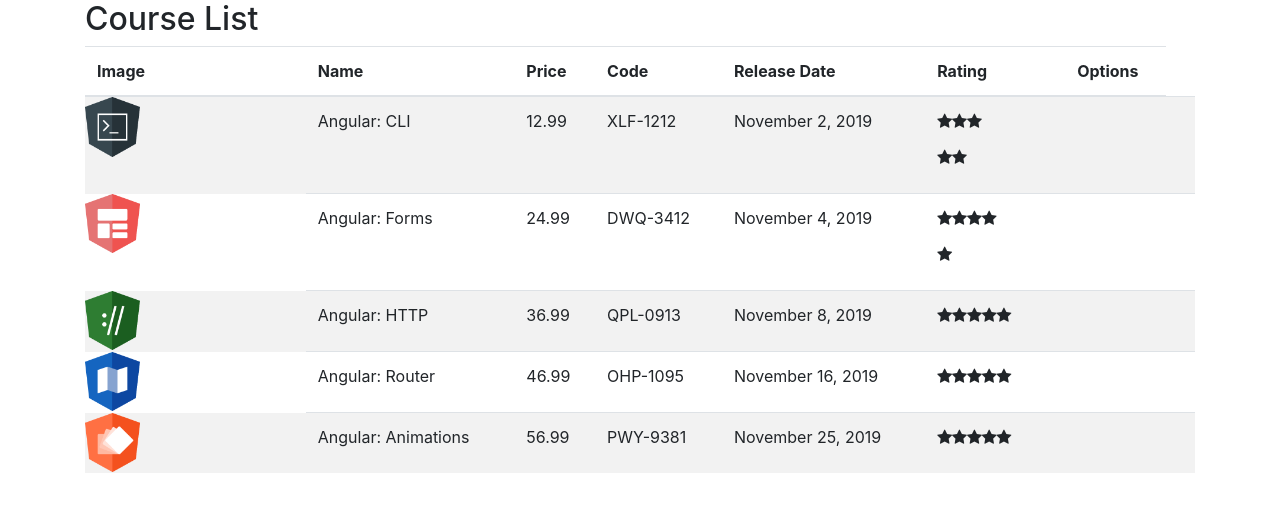
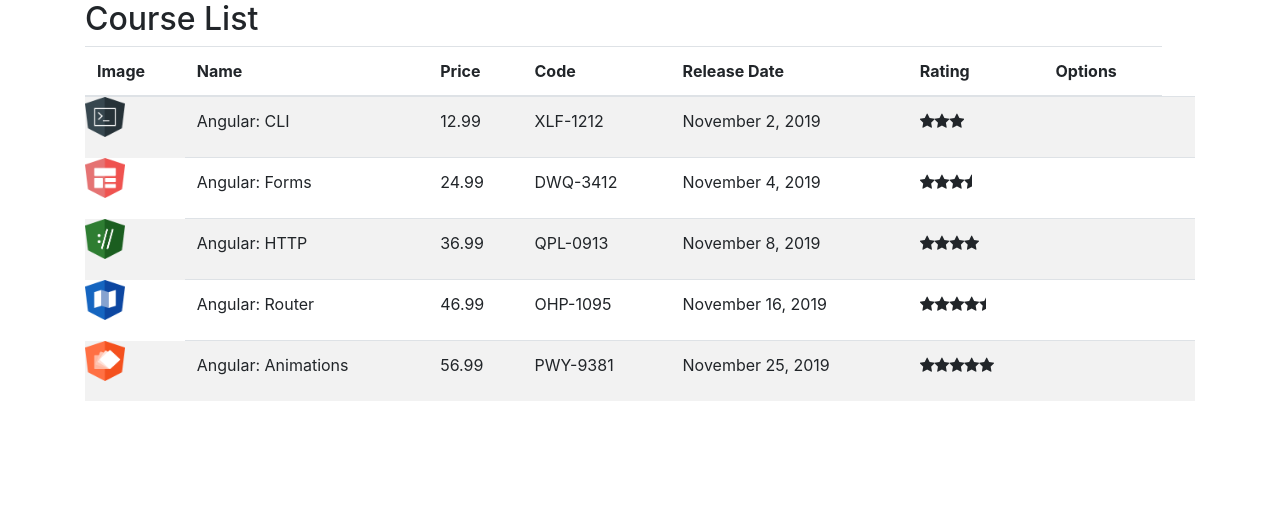
Before and after one commit to TiagoGIM/course-manager-Angular-DIOBootCamp, an Angular app: page / in a window 1280 px wide. Shown: the top 512 px of the page. Built offline with nearby package versions, Linux system fonts and the light colour scheme.

Commit message:
fim do modulo 2

```diff
--- a/src/courses/course-list.component.html
+++ b/src/courses/course-list.component.html
@@ -13,7 +13,7 @@
     </thead>
     <tbody>
         <tr *ngFor="let c of courses">
-            <img [src]='c.imageUrl'  width="25%" height="25%"  >
+            <img [src]='c.imageUrl'  width="40" height="40"  >
 
             <td>{{c.name}}</td>
             <td>{{c.price}}</td>
--- /dev/null
+++ b/src/stars/star.component.css
@@ -0,0 +1,3 @@
+.crop {
+    overflow: hidden;
+}
--- a/src/stars/star.component.html
+++ b/src/stars/star.component.html
@@ -1,5 +1,6 @@
-<div [style.width.px]="starWidth" [title]="rating" >
-    <div width = "100px">
+
+<div  class="crop" [style.width.px]="starWidth" [title]="rating" >
+    <div style="width : 100px">
         <p class="fa fa-star"></p>
         <p class="fa fa-star"></p>
         <p class="fa fa-star"></p>
--- a/src/stars/star.component.ts
+++ b/src/stars/star.component.ts
@@ -1,7 +1,8 @@
 import {Component, Input, OnChanges} from '@angular/core';
 @Component({
     selector: 'app-star',
-    templateUrl:'./star.component.html'
+    templateUrl: './star.component.html',
+    styleUrls: ['./star.component.css'],
 })
 
 export class StartComponent implements OnChanges {
@@ -11,7 +12,7 @@
     starWidth : number;
     ngOnChanges(): void{
 
-        this.starWidth = this.rating * 94 / 5;
+        this.starWidth = this.rating * 74 / 5;
     }
 
 }
```
